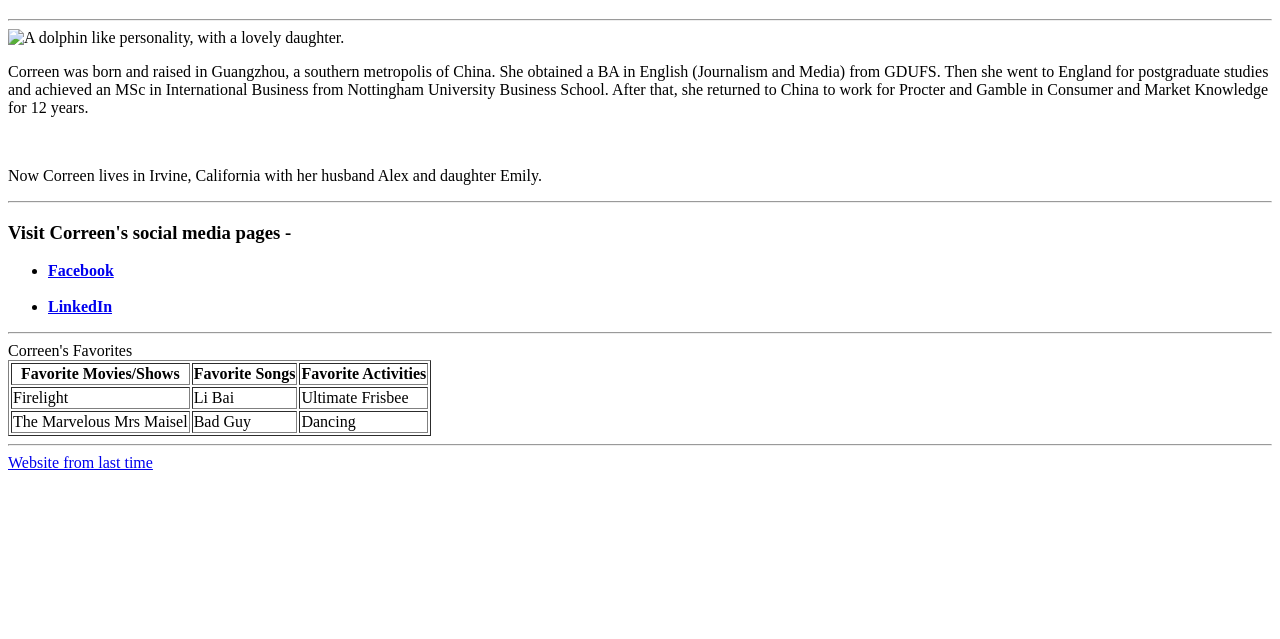
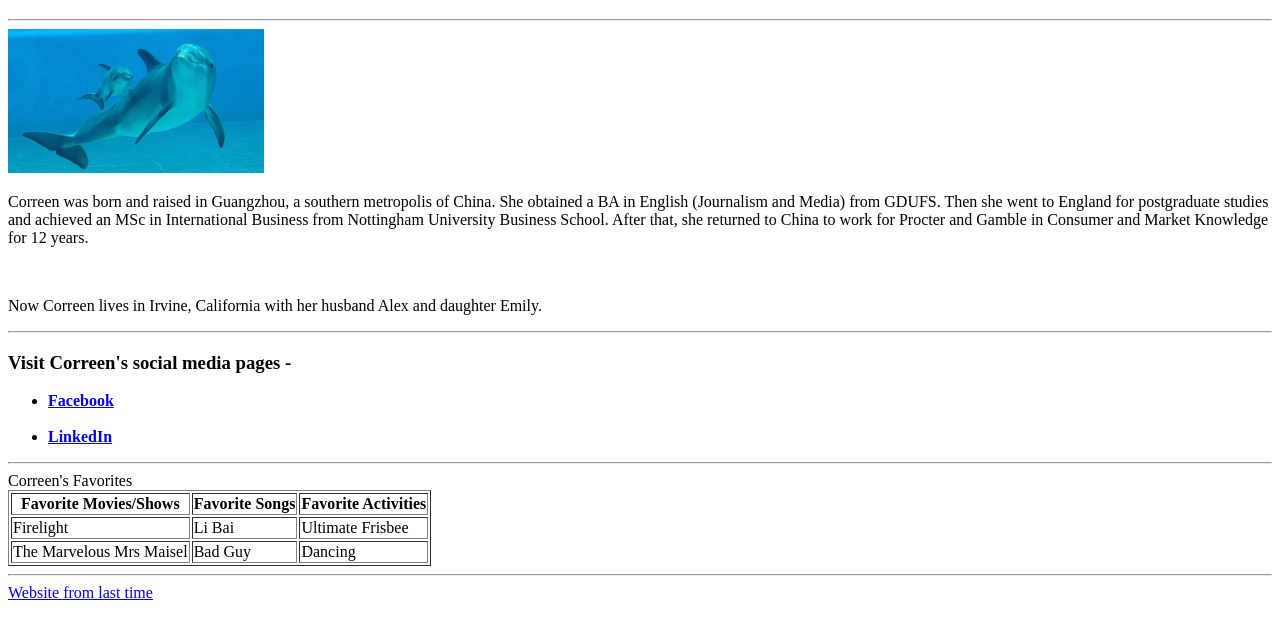
Before and after one commit to correenho/correenho.github.io, a plain HTML site: page index.html in a window 1280 px wide. Shown: the part 61-700 px from the top of the page. Drawn offline with Linux system fonts and the light colour scheme.

Commit message:
added photo

```diff
--- a/index.html
+++ b/index.html
@@ -8,7 +8,7 @@
 <body>
     <h1>This is about Correen Xilin He.</h1>
     <hr>
-    <img src="\Users\corre\OneDrive\Pictures\dolphins.jpg" alt="A dolphin like personality, with a lovely daughter." width = "256">
+    <img src="\dolphins.jpg" alt="A dolphin like personality, with a lovely daughter." width = "256">
     <br>
     <p>Correen was born and raised in Guangzhou, a southern metropolis of China. She obtained a BA in English (Journalism and Media) from GDUFS. Then she went to England for postgraduate studies and achieved an MSc in International Business from Nottingham University Business School. After that, she returned to China to work for Procter and Gamble in Consumer and Market Knowledge for 12 years.</p>
     <br>
```
Also changed, not shown: dolphins.jpg (added).
